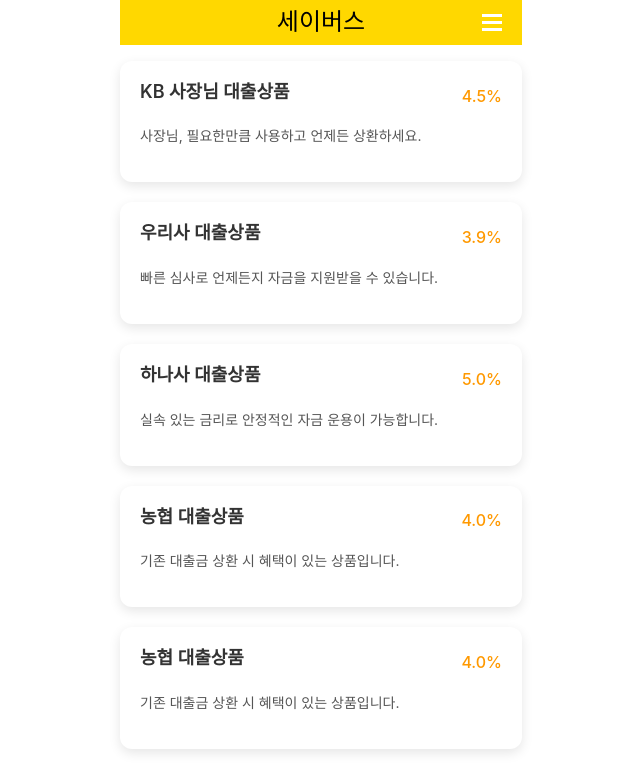
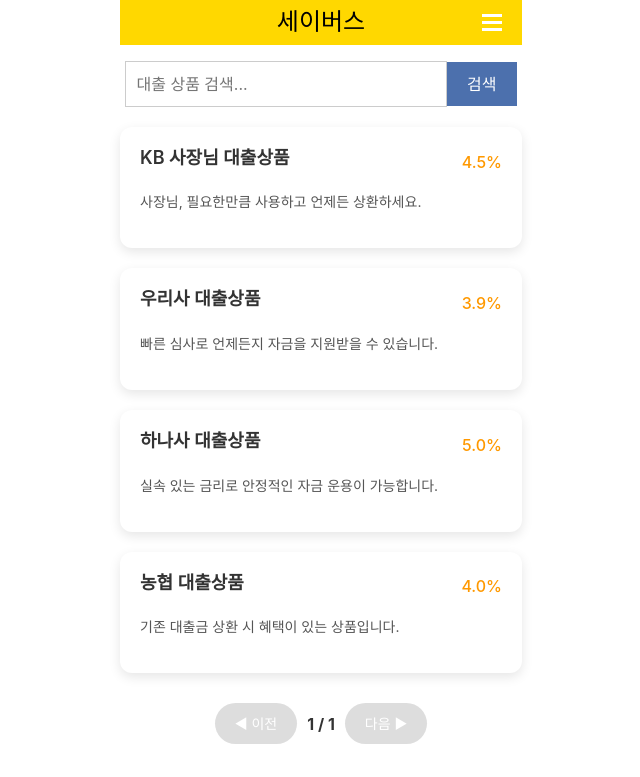
Before and after one commit to Lazenca-2024/Savers, a Vue app in the folder frontend/: page /loan in a window 1280 px wide. Shown: the top 777 px of the page, without its empty margins (319-959 px from the left). Built offline with nearby package versions, Linux system fonts and the light colour scheme; a web font is replaced by a local one; what vue-awesome-paginate would draw is missing.

Commit message:
feat: 대출 검색 기능 추가

```diff
--- a/frontend/src/pages/Loan.vue
+++ b/frontend/src/pages/Loan.vue
@@ -1,5 +1,16 @@
 <template>
   <div class="mt-3">
+    <!-- 검색 입력 필드 및 버튼 -->
+    <div class="search-container">
+      <input
+        type="text"
+        v-model="searchQuery"
+        placeholder="대출 상품 검색..."
+        class="search-input"
+      />
+      <button @click="performSearch" class="search-button">검색</button>
+    </div>
+
     <div v-for="loan in paginatedLoans" :key="loan.title" class="loan-card" @click="goToLoanPage(loan.link)">
       <div class="loan-card-header">
         <h4 class="loan-title">{{ loan.title }}</h4>
@@ -25,26 +36,26 @@
   { title: '우리사 대출상품', interestRate: '3.9%', description: '빠른 심사로 언제든지 자금을 지원받을 수 있습니다.', link: 'https://obiz.kbstar.com/quics?page=C016280#CP' },
   { title: '하나사 대출상품', interestRate: '5.0%', description: '실속 있는 금리로 안정적인 자금 운용이 가능합니다.', link: 'https://obiz.kbstar.com/quics?page=C016280#CP' },
   { title: '농협 대출상품', interestRate: '4.0%', description: '기존 대출금 상환 시 혜택이 있는 상품입니다.', link: 'https://obiz.kbstar.com/quics?page=C016280#CP' },
-  { title: '농협 대출상품', interestRate: '4.0%', description: '기존 대출금 상환 시 혜택이 있는 상품입니다.', link: 'https://obiz.kbstar.com/quics?page=C016280#CP' },
-  { title: '농협 대출상품', interestRate: '4.0%', description: '기존 대출금 상환 시 혜택이 있는 상품입니다.', link: 'https://obiz.kbstar.com/quics?page=C016280#CP' },
-  { title: '농협 대출상품', interestRate: '4.0%', description: '기존 대출금 상환 시 혜택이 있는 상품입니다.', link: 'https://obiz.kbstar.com/quics?page=C016280#CP' },
-  { title: '농협 대출상품', interestRate: '4.0%', description: '기존 대출금 상환 시 혜택이 있는 상품입니다.', link: 'https://obiz.kbstar.com/quics?page=C016280#CP' },
-  { title: '농협 대출상품', interestRate: '4.0%', description: '기존 대출금 상환 시 혜택이 있는 상품입니다.', link: 'https://obiz.kbstar.com/quics?page=C016280#CP' },
-  // 나머지 80개 대출 상품 추가
+  // 나머지 상품들을 추가...
 ]);
 
 const currentPage = ref(1);
 const itemsPerPage = 5;  // 한 페이지에 표시할 대출 상품 개수
-const totalPages = Math.ceil(loans.value.length / itemsPerPage);
+const searchQuery = ref(''); // 검색어 상태
+const filteredLoans = ref(loans.value); // 초기 필터링된 대출 상품
+
+const totalPages = computed(() => {
+  return Math.ceil(filteredLoans.value.length / itemsPerPage);
+});
 
 const paginatedLoans = computed(() => {
   const start = (currentPage.value - 1) * itemsPerPage;
   const end = start + itemsPerPage;
-  return loans.value.slice(start, end);
+  return filteredLoans.value.slice(start, end);
 });
 
 const nextPage = () => {
-  if (currentPage.value < totalPages) {
+  if (currentPage.value < totalPages.value) {
     currentPage.value++;
   }
 };
@@ -53,6 +64,13 @@
   if (currentPage.value > 1) {
     currentPage.value--;
   }
+};
+
+const performSearch = () => {
+  currentPage.value = 1; // 검색 후 첫 페이지로 리셋
+  filteredLoans.value = loans.value.filter(loan => {
+    return loan.title.toLowerCase().includes(searchQuery.value.toLowerCase());
+  });
 };
 
 const goToLoanPage = (link) => {
@@ -136,4 +154,33 @@
   font-weight: bold;
   color: #333;
 }
+
+/* 검색 입력 스타일 */
+.search-container {
+  display: flex;
+  justify-content: center;
+  align-items: center;
+  margin-bottom: 20px;
+}
+
+.search-input {
+  padding: 10px;
+  border: 1px solid #ccc;
+  width: 80%; /* 원하는 너비로 수정 가능 */
+  font-size: 16px;
+}
+
+.search-button {
+  padding: 10px 20px;
+  border: none;
+  background-color: #4C70AD;
+  color: white;
+  cursor: pointer;
+  font-size: 16px;
+  transition: background-color 0.3s;
+}
+
+.search-button:hover {
+  background-color: #4F83DC;
+}
 </style>
```
